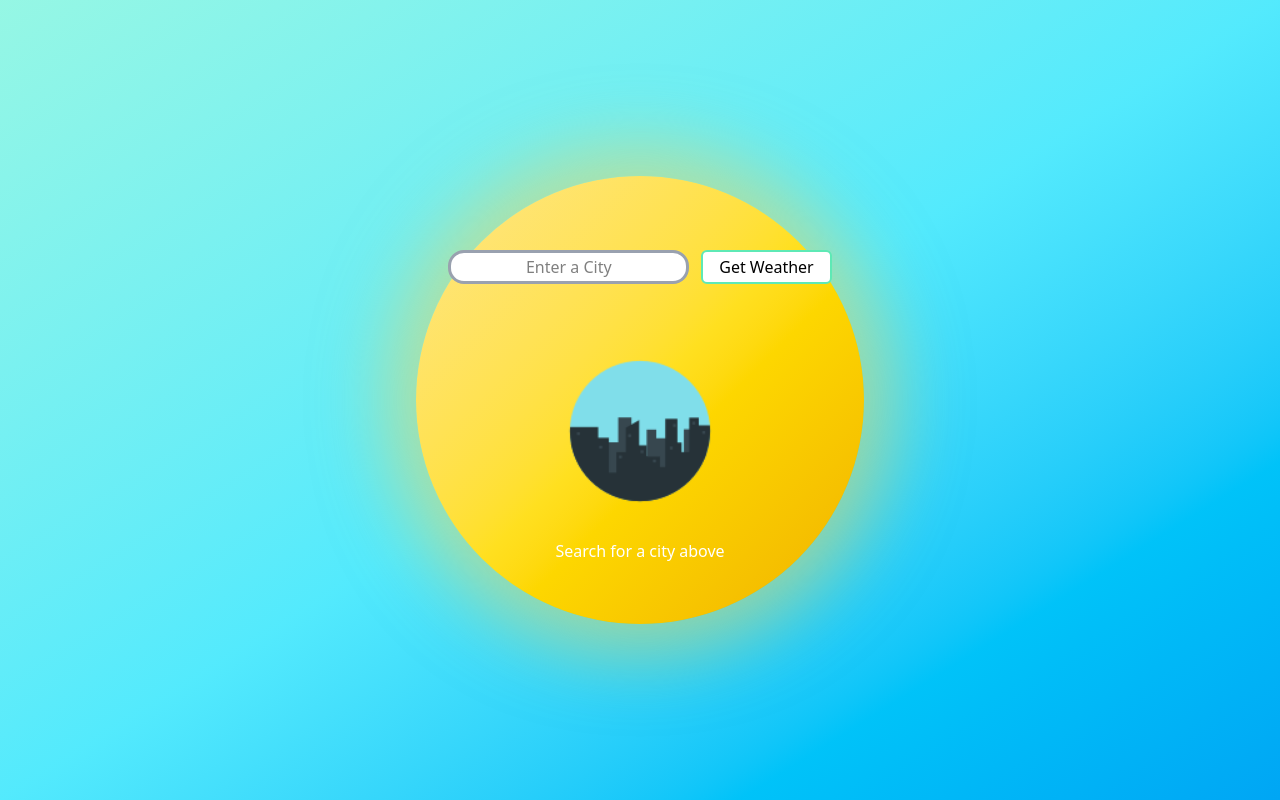
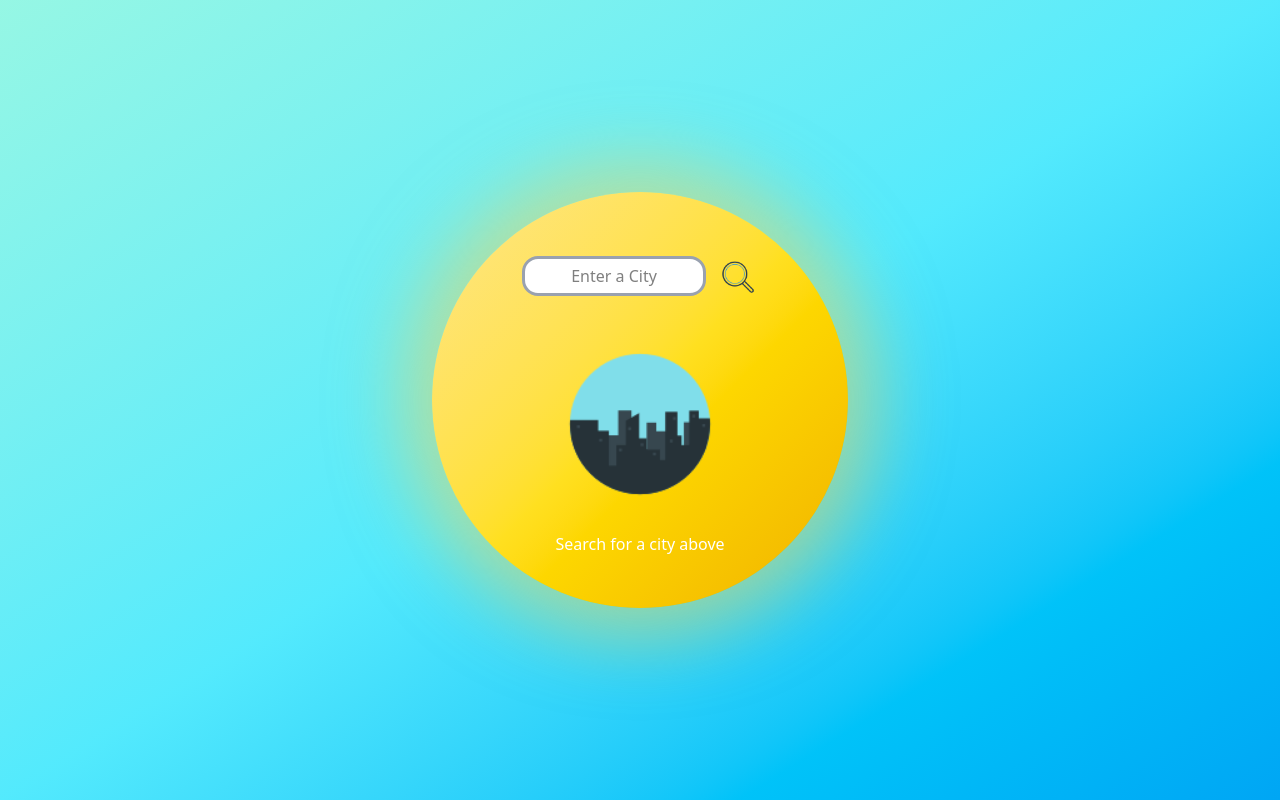
Before and after one commit to calumsmyth/weather-app, a website: page index.html in a window 1280 px wide. Drawn offline with Linux system fonts and the light colour scheme.

Commit message:
Added image of magnifying glass for search button

```diff
--- a/index.html
+++ b/index.html
@@ -7,10 +7,10 @@
     <title>Weather App</title>
 </head>
 <body class="flex justify-center items-center min-h-screen bg-gradient-to-br  from-teal-200 via-cyan-300 to-sky-500">
-    <div id="card" class="shrink-0 glow-sun glow-pulse flex flex-col justify-around items-center rounded-full font-sans h-[28rem] w-[28rem] bg-gradient-to-br from-amber-200 via-yellow-300 to-yellow-500">
-        <div id="search" class="flex mt-10 gap-3 ">
-            <input type="text" id="city-input" placeholder="Enter a City" class="flex justify-center text-center rounded-2xl bg-white border-3 border-gray-400 p-0.5 mb-0" />
-            <button id="get-weather" class="bg-white border-2 rounded-md border-emerald-300 py-0.5 px-4 mt-0">Get Weather</button>
+    <div id="card" class="shrink-0 glow-sun glow-pulse flex flex-col justify-around items-center rounded-full font-sans h-[26rem] w-[26rem] bg-gradient-to-br from-amber-200 via-yellow-300 to-yellow-500">
+        <div id="search" class="flex mt-10 gap-3 h-10">
+            <input type="text" id="city-input" placeholder="Enter a City" class="flex justify-center text-center rounded-2xl w-46 bg-white border-3 border-gray-400 p-0.5 mb-0" />
+            <button id="get-weather"><img src="./weather-images/search.png" alt="Image of a magnifying glass" class="h-28 pb-18" ></button>
 
         </div>
         <div id = "weather" class="flex flex-col items-center">
```
Also changed, not shown: src/output.css, weather-images/search.png (added).
